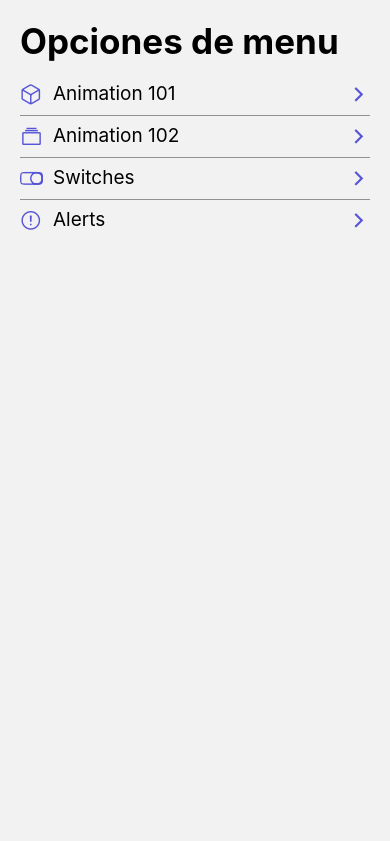
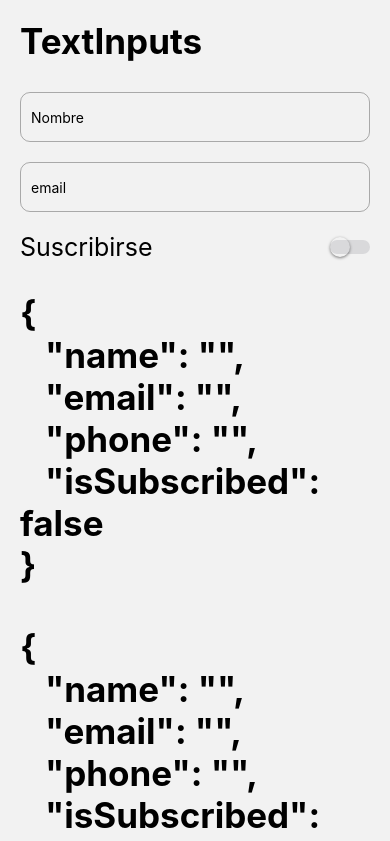
Before and after one commit to alemosmusi/rncomponent, a React Native app: screen /TextInputScreen in a window 390 px wide. Shown: the top 841 px of the page. Built offline with nearby package versions, Linux system fonts and the light colour scheme.

Commit message:
agregado textinput

```diff
--- a/package.json
+++ b/package.json
@@ -16,6 +16,7 @@
     "react": "18.2.0",
     "react-native": "0.72.4",
     "react-native-gesture-handler": "^2.12.1",
+    "react-native-prompt-android": "^1.1.0",
     "react-native-safe-area-context": "^4.7.1",
     "react-native-screens": "^3.24.0",
     "react-native-vector-icons": "^10.0.0"
--- a/src/data/menuItems.tsx
+++ b/src/data/menuItems.tsx
@@ -24,4 +24,9 @@
       icon: 'alert-circle-outline',
       component: 'AlertScreen',
     },
+    {
+      name: 'TextInputs',
+      icon: 'document-text-outline',
+      component: 'TextInputScreen',
+    },
   ];
--- /dev/null
+++ b/src/hooks/useForm.tsx
@@ -0,0 +1,20 @@
+import { useState } from "react";
+
+
+export const useForm = <T extends Object>(initState: T) =>{
+
+    const [state, setState] = useState(initState)
+
+    const onChange = <K extends Object>(value:K, field: keyof T) => {
+        setState({
+            ...state,
+            [field]:value
+        })
+    }
+
+    return {
+        ...state,
+        form: state,
+        onChange
+    }
+}
--- a/src/navigator/Navigator.tsx
+++ b/src/navigator/Navigator.tsx
@@ -4,6 +4,7 @@
 import Animation102Screen from '../screens/Animation102Screen';
 import SwitchScreen from '../screens/SwitchScreen';
 import AlertScreen from '../screens/AlertScreen';
+import TextInputScreen from '../screens/TextInputScreen';
 
 const Stack = createStackNavigator();
 
@@ -20,6 +21,7 @@
       <Stack.Screen name="Animation102Screen" component={Animation102Screen} />
       <Stack.Screen name="SwitchScreen" component={SwitchScreen} />
       <Stack.Screen name="AlertScreen" component={AlertScreen} />
+      <Stack.Screen name="TextInputScreen" component={TextInputScreen} />
     </Stack.Navigator>
   );
 }
--- a/src/screens/AlertScreen.tsx
+++ b/src/screens/AlertScreen.tsx
@@ -2,6 +2,7 @@
 import { Alert, Button, Text, View } from 'react-native'
 import HeaderTitle from '../components/HeaderTitle'
 import { styles } from '../theme/appTheme'
+import prompt from 'react-native-prompt-android';
 
 const AlertScreen = () => {
 
@@ -26,14 +27,28 @@
     }
 
     const showPromp = ()=>{
-        Alert.prompt(
-            '¿Estas seguro?',
-            'Esta accion no se puede revertir',
-            (valor:string) => console.log('info: ' + valor),
-            'plain-text',
-            'hola mundo',
-            'number-pad'
-        )
+        // Alert.prompt(
+        //     '¿Estas seguro?',
+        //     'Esta accion no se puede revertir',
+        //     (valor:string) => console.log('info: ' + valor),
+        //     'plain-text',
+        //     'hola mundo',
+        //     'number-pad'
+        // )
+        prompt(
+            'Enter password',
+            'Enter your password to claim your $1.5B in lottery winnings',
+            [
+             {text: 'Cancel', onPress: () => console.log('Cancel Pressed'), style: 'cancel'},
+             {text: 'OK', onPress: password => console.log('OK Pressed, password: ' + password)},
+            ],
+            {
+                type: 'secure-text',
+                cancelable: false,
+                defaultValue: 'test',
+                placeholder: 'placeholder'
+            }
+        );
     }
 
 
@@ -47,6 +62,10 @@
             title='Mostrar alerta'
             onPress={showAlert}
            />
+
+
+            <View style={{height:10}}></View>
+
            <Button
             title='Mostrar promp'
             onPress={showPromp}
--- /dev/null
+++ b/src/screens/TextInputScreen.tsx
@@ -0,0 +1,109 @@
+import React, { useState } from 'react'
+import { Keyboard, KeyboardAvoidingView, Platform, StyleSheet, Text, TextInput, TouchableWithoutFeedback, View } from 'react-native'
+import HeaderTitle from '../components/HeaderTitle'
+import { styles } from '../theme/appTheme'
+import { ScrollView } from 'react-native-gesture-handler'
+import { useForm } from '../hooks/useForm'
+import CustomSwtich from '../components/CustomSwitch'
+
+const TextInputScreen = () => {
+
+
+    const { form, onChange, isSubscribed} = useForm({
+        name:'',
+        email:'',
+        phone: '',
+        isSubscribed:false
+
+    })
+
+
+
+   return (
+
+    <KeyboardAvoidingView
+    behavior={Platform.OS === 'ios' ? 'padding' : 'height'}
+
+    >
+        <ScrollView>
+
+        <TouchableWithoutFeedback onPress={Keyboard.dismiss}>
+
+
+
+
+       <View style={styles.globlaMargin}>
+           <HeaderTitle title="TextInputs"/>
+
+
+           <TextInput
+            style={stylesScreen.inputStyle}
+            placeholder='Nombre'
+            autoCorrect={false}
+            autoCapitalize='words'
+            onChangeText={(value)=> onChange(value, 'name')}
+           />
+           <TextInput
+            style={stylesScreen.inputStyle}
+            placeholder='email'
+            autoCorrect={false}
+            autoCapitalize='none'
+            onChangeText={(value)=> onChange(value, 'email')}
+            keyboardType='email-address'
+            keyboardAppearance='dark'
+
+           />
+
+
+<View style={stylesScreen.switchRow}>
+            <Text style={stylesScreen.switchText}>Suscribirse</Text>
+            <CustomSwtich isOn={isSubscribed} onChange={(value) => onChange( value, 'isSubscribed')}/>
+        </View>
+
+
+
+
+
+           <HeaderTitle title={JSON.stringify(form,null,3)}/>
+           <HeaderTitle title={JSON.stringify(form,null,3)}/>
+           <TextInput
+            style={stylesScreen.inputStyle}
+            placeholder='telefono'
+            onChangeText={(value)=> onChange(value, 'phone')}
+            keyboardType='phone-pad'
+           />
+
+            <HeaderTitle title={JSON.stringify(form,null,3)}/>
+       <View style={{height:100}}/>
+       </View>
+
+
+       </TouchableWithoutFeedback>
+        </ScrollView>
+
+    </KeyboardAvoidingView>
+)
+}
+
+
+const stylesScreen = StyleSheet.create({
+    inputStyle:{
+        borderWidth: 1,
+        borderColor: 'rgba(0,0,0,0.3)',
+        height:50,
+        paddingHorizontal: 10,
+        borderRadius: 10,
+        marginVertical: 10
+    },
+    switchText:{
+        fontSize: 25
+    },
+    switchRow:{
+        flexDirection: 'row',
+        justifyContent: 'space-between',
+        alignItems: 'center',
+        marginVertical: 10
+    }
+});
+
+export default TextInputScreen
```
Also changed, not shown: 1 other file (tests, documents, lock files or other folders).
